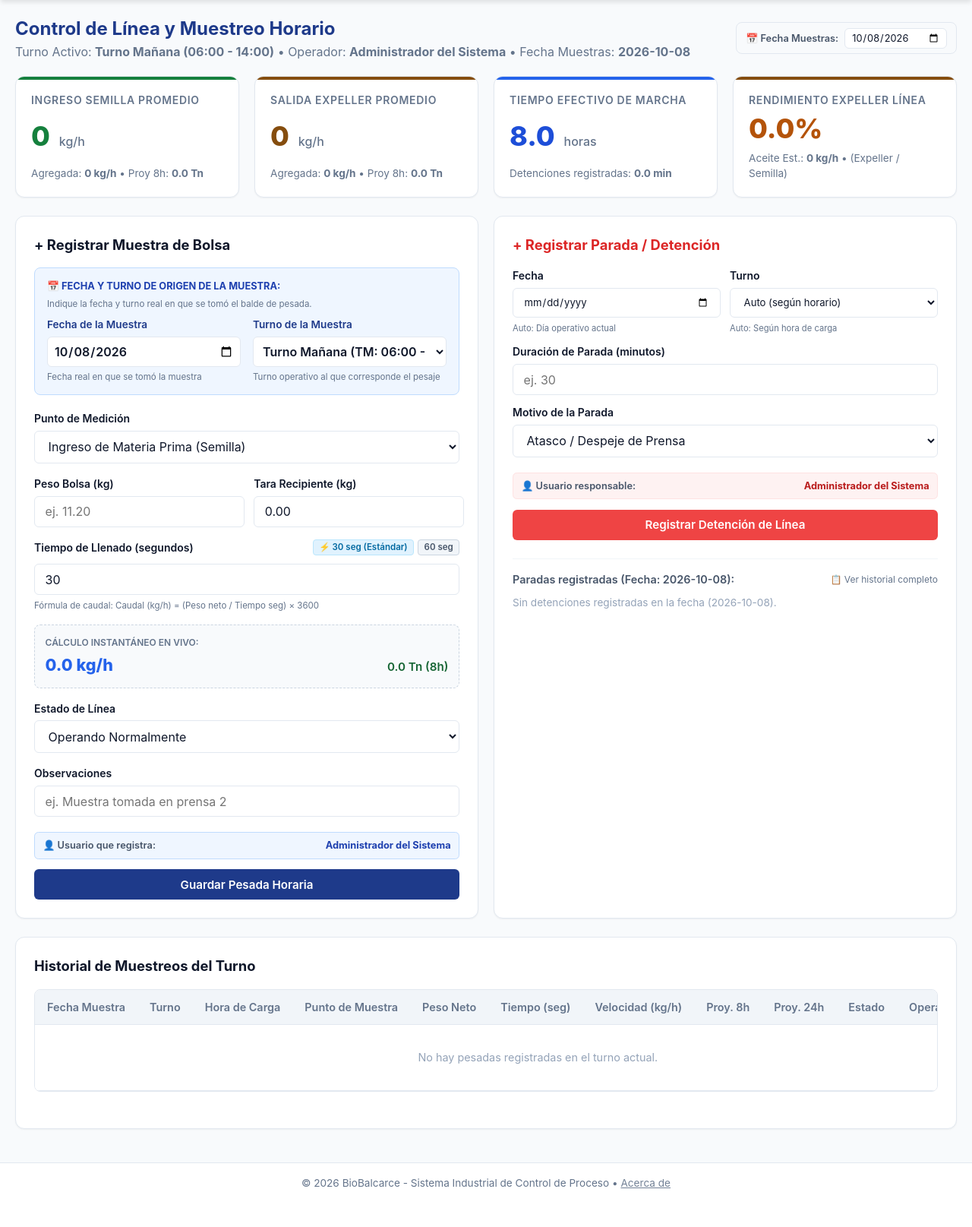
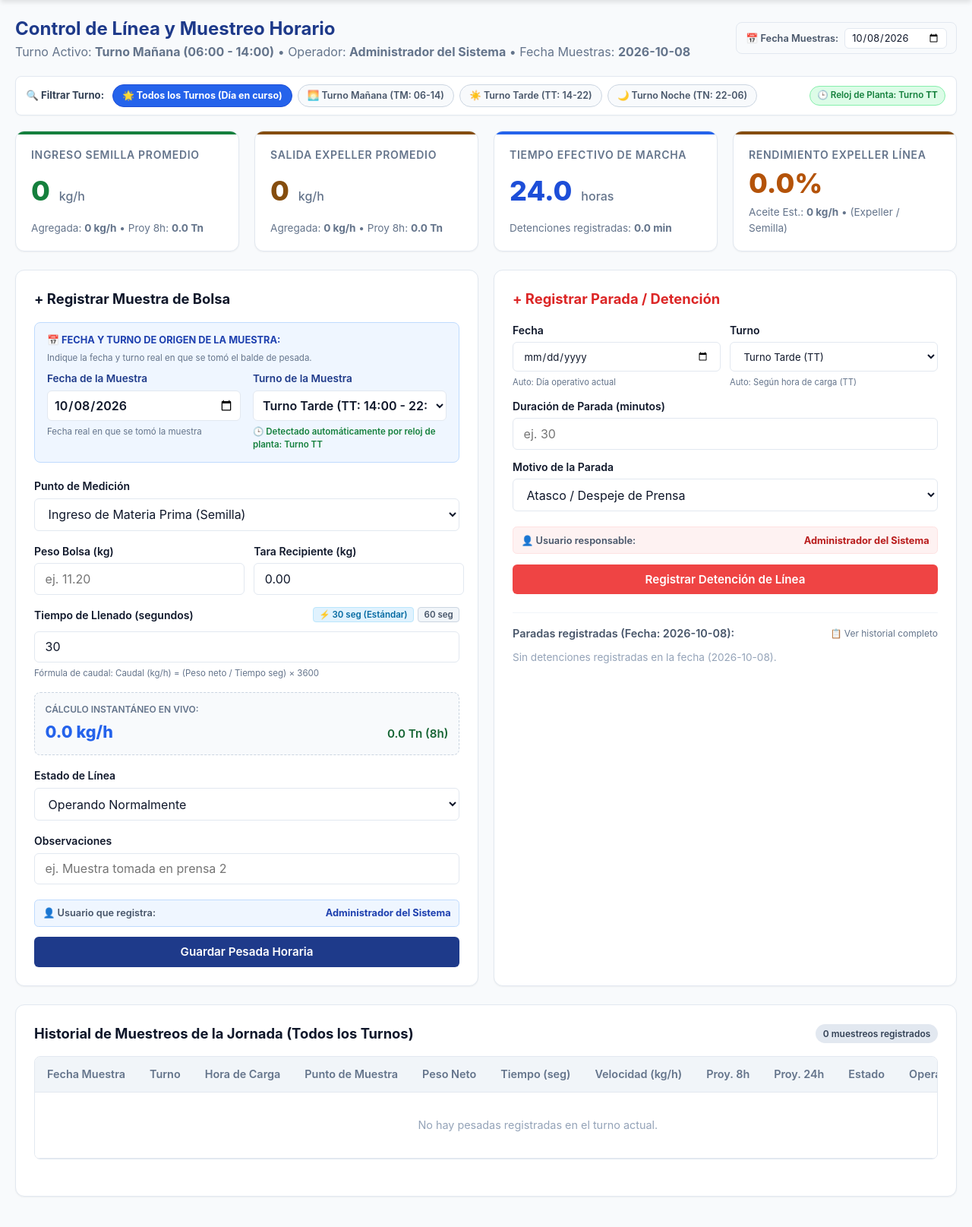
Before and after one commit to puntoAR/Aceitera, a Flask app: page /production/ in a window 1280 px wide; the page is wider, and only the part inside the window is pictured. Shown: the part 105-1720 px from the top of that part at 76% size. Before the commit the page ends 1669 px from the top of that part, so only its background shows below. Run offline with Flask 3, Linux system fonts and the light colour scheme; the visitor is signed in with stand-in values (Sample User, id 1); data comes from the database, SQL or seed files in the repository; data that the repository does not hold is empty.

Commit message:
fix(production): selector de turnos en vista, deteccion automatica segun reloj de planta y migracion v26 para correccion de turno tarde v1.3.4

```diff
--- a/modules/production/routes.py
+++ b/modules/production/routes.py
@@ -15,8 +15,8 @@ from core.error_logger import log_error
 from core.audit import record_audit_event
 # Importa utilidades de conversion numerica segura
 from core.utils import safe_float
-# Importa funcion horaria oficial de fecha de planta
-from core.timezone import get_plant_today_str
+# Importa funcion horaria oficial de fecha de planta y franja horaria segun reloj
+from core.timezone import get_plant_today_str, determine_time_slot
 
 # Define el Blueprint para produccion
 production_bp = Blueprint('production', __name__, url_prefix='/production')
@@ -27,28 +27,39 @@ production_bp = Blueprint('production', __name__, url_prefix='/production')
 @roles_required('usuario', 'admin_sistema')
 # Controlador de vista principal
 def index():
-    # Obtiene el turno activo actual
+    # Obtiene el turno activo configurado en planta
     active_shift = get_active_shift()
     # Obtiene la fecha oficial de planta
     plant_today = get_plant_today_str()
     # Extrae la fecha objetivo del query param o usa la de hoy
-    target_date = request.args.get('target_date', plant_today)
+    target_date = request.args.get('target_date', plant_today).strip()
     # Bandera para consultar todas las paradas o unicamente las de la fecha en curso
     show_all_stops = request.args.get('all_stops', '0') == '1'
-    # Obtiene las ultimas pesadas del turno activo ordenadas cronologicamente
-    weighings = get_recent_weighings(shift_id=active_shift['shift_id'], limit=30)
-    # Obtiene el resumen de velocidad y proyecciones filtradas por fecha de muestra
-    summary = get_shift_speed_summary(shift_id=active_shift['shift_id'], target_date=target_date)
-    # Obtiene las paradas registradas en la fecha operativa en curso (o todo el historial si se solicita)
-    if show_all_stops:
-        # Consulta historial completo sin filtro de fecha
-        stops = get_shift_stops(target_date=None)
-    # Si se visualiza el reporte normal
+
+    # Obtiene el turno en curso segun el reloj oficial de planta (06-14: TM, 14-22: TT, 22-06: TN)
+    clock_slot = determine_time_slot()
+    clock_shift_id = clock_slot['shift_id']
+
+    # Filtro de turno en la vista: 'all' (por defecto para ver toda la jornada), 'TM', 'TT', 'TN'
+    selected_shift = request.args.get('shift', 'all').strip()
+
+    # Si se selecciona 'all', consulta todas las pesadas de la fecha en curso
+    if selected_shift == 'all':
+        weighings = get_recent_weighings(target_date=target_date, limit=50)
+        summary = get_shift_speed_summary(shift_id='all', target_date=target_date)
+        stops = get_shift_stops(target_date=None if show_all_stops else target_date)
     else:
-        # Filtra exclusivamente por la fecha en curso
-        stops = get_shift_stops(target_date=target_date)
-    # Renderiza la vista de produccion pasando fecha, turno y bandera de paradas
+        weighings = get_recent_weighings(shift_id=selected_shift, target_date=target_date, limit=50)
+        # Si no hay pesadas en la fecha exacta para ese turno, trae las ultimas del turno como respaldo
+        if not weighings:
+            weighings = get_recent_weighings(shift_id=selected_shift, limit=30)
+        summary = get_shift_speed_summary(shift_id=selected_shift, target_date=target_date)
+        stops = get_shift_stops(shift_id=selected_shift, target_date=None if show_all_stops else target_date)
+
+    # Renderiza la vista de produccion pasando fecha, turno seleccionado, turno de reloj y bandera de paradas
     return render_template('production.html', active_shift=active_shift,
+                           clock_shift_id=clock_shift_id,
+                           selected_shift=selected_shift,
                            weighings=weighings, summary=summary, stops=stops,
                            plant_today=plant_today, target_date=target_date,
                            show_all_stops=show_all_stops)
@@ -239,10 +250,15 @@ def api_shift_summary():
     active_shift = get_active_shift()
     # Obtiene la fecha objetivo desde los parametros o usa la fecha oficial de planta
     target_date = request.args.get('target_date', get_plant_today_str())
-    # Obtiene el resumen del turno activo para la fecha dada
-    summary = get_shift_speed_summary(shift_id=active_shift['shift_id'], target_date=target_date)
-    # Obtiene las ultimas 20 pesadas
-    weighings = get_recent_weighings(shift_id=active_shift['shift_id'], limit=20)
+    # Obtiene el filtro de turno (por defecto 'all')
+    shift_param = request.args.get('shift', 'all').strip()
+    # Obtiene el resumen del turno para la fecha dada
+    summary = get_shift_speed_summary(shift_id=shift_param, target_date=target_date)
+    # Obtiene las ultimas 20 pesadas segun el filtro
+    if shift_param == 'all':
+        weighings = get_recent_weighings(target_date=target_date, limit=20)
+    else:
+        weighings = get_recent_weighings(shift_id=shift_param, target_date=target_date, limit=20)
     # Retorna respuesta en formato JSON
     return jsonify({'summary': summary, 'weighings': weighings})
 
--- a/static/js/sw.js
+++ b/static/js/sw.js
@@ -1,5 +1,5 @@
 // Service Worker para la Progressive Web App (PWA) de BioBalcarce
-const CACHE_NAME = 'biobalcarce-pwa-v1.3.3'; // Identificador unico de version de cache actualizada v1.3.3
+const CACHE_NAME = 'biobalcarce-pwa-v1.3.4'; // Identificador unico de version de cache actualizada v1.3.4
 const STATIC_ASSETS = [ // Lista de recursos estaticos a pre-cachear
     '/static/css/styles.css', // Hoja de estilos principal del sistema
     '/static/js/app.js', // Logica de interfaz y calculos en vivo
--- a/templates/base.html
+++ b/templates/base.html
@@ -29,7 +29,7 @@
     <meta http-equiv="Pragma" content="no-cache">
     <meta http-equiv="Expires" content="0">
     <!-- Vinculo a la hoja de estilos CSS propia (con versionado para invalidar cache del navegador) -->
-    <link rel="stylesheet" href="{{ url_for('static', filename='css/styles.css') }}?v=2.9">
+    <link rel="stylesheet" href="{{ url_for('static', filename='css/styles.css') }}?v=3.0">
 
 
 
--- a/templates/production.html
+++ b/templates/production.html
@@ -26,6 +26,8 @@
         </div>
         <!-- Selector de fecha para evaluar el turno -->
         <form method="GET" action="{{ url_for('production.index') }}" style="display: flex; align-items: center; gap: 0.5rem; background: #f8fafc; border: 1px solid #e2e8f0; padding: 0.4rem 0.75rem; border-radius: 0.5rem;">
+            <!-- Mantiene el filtro de turno seleccionado -->
+            <input type="hidden" name="shift" value="{{ selected_shift }}">
             <!-- Etiqueta de selector de fecha -->
             <label for="target_date" style="font-size: 0.8rem; font-weight: 600; color: #475569; margin: 0;">📅 Fecha Muestras:</label>
             <!-- Input de fecha objetivo -->
@@ -37,6 +39,28 @@
     <!-- Cierre de contenedor flexible -->
     </div>
 <!-- Cierre de cabecera -->
+</div>
+
+<!-- ========================================================================= -->
+<!-- BARRA DE FILTRADO POR TURNO Y ESTADO DEL RELOJ INDUSTRIAL                -->
+<!-- ========================================================================= -->
+<div style="display: flex; gap: 0.45rem; align-items: center; flex-wrap: wrap; margin-bottom: 1.25rem; background: #ffffff; border: 1px solid #e2e8f0; padding: 0.6rem 0.85rem; border-radius: 0.5rem; box-shadow: 0 1px 2px rgba(0,0,0,0.03);">
+    <span style="font-size: 0.82rem; font-weight: 700; color: #334155; margin-right: 0.25rem;">🔍 Filtrar Turno:</span>
+    <a href="{{ url_for('production.index', target_date=target_date, shift='all') }}" class="btn" style="font-size: 0.78rem; padding: 0.3rem 0.75rem; border-radius: 9999px; text-decoration: none; {% if selected_shift == 'all' %}background: #2563eb; color: white; font-weight: 700; border: 1px solid #1d4ed8;{% else %}background: #f8fafc; color: #475569; border: 1px solid #cbd5e1;{% endif %}">
+        🌟 Todos los Turnos (Día en curso)
+    </a>
+    <a href="{{ url_for('production.index', target_date=target_date, shift='TM') }}" class="btn" style="font-size: 0.78rem; padding: 0.3rem 0.75rem; border-radius: 9999px; text-decoration: none; {% if selected_shift == 'TM' %}background: #0284c7; color: white; font-weight: 700; border: 1px solid #0369a1;{% else %}background: #f8fafc; color: #475569; border: 1px solid #cbd5e1;{% endif %}">
+        🌅 Turno Mañana (TM: 06-14)
+    </a>
+    <a href="{{ url_for('production.index', target_date=target_date, shift='TT') }}" class="btn" style="font-size: 0.78rem; padding: 0.3rem 0.75rem; border-radius: 9999px; text-decoration: none; {% if selected_shift == 'TT' %}background: #d97706; color: white; font-weight: 700; border: 1px solid #b45309;{% else %}background: #f8fafc; color: #475569; border: 1px solid #cbd5e1;{% endif %}">
+        ☀️ Turno Tarde (TT: 14-22)
+    </a>
+    <a href="{{ url_for('production.index', target_date=target_date, shift='TN') }}" class="btn" style="font-size: 0.78rem; padding: 0.3rem 0.75rem; border-radius: 9999px; text-decoration: none; {% if selected_shift == 'TN' %}background: #475569; color: white; font-weight: 700; border: 1px solid #334155;{% else %}background: #f8fafc; color: #475569; border: 1px solid #cbd5e1;{% endif %}">
+        🌙 Turno Noche (TN: 22-06)
+    </a>
+    <span style="font-size: 0.73rem; color: #15803d; background: #dcfce7; padding: 0.2rem 0.6rem; border-radius: 9999px; border: 1px solid #86efac; font-weight: 600; margin-left: auto;">
+        🕒 Reloj de Planta: Turno <strong>{{ clock_shift_id }}</strong>
+    </span>
 </div>
 
 <!-- ========================================================================= -->
@@ -141,15 +165,15 @@
                         <!-- Selector de turno -->
                         <select class="form-select" id="shift_id" name="shift_id" required style="padding: 0.5rem; font-weight: 600;">
                             <!-- Opcion Turno Manana -->
-                            <option value="TM" {% if active_shift.shift_id == 'TM' %}selected{% endif %}>Turno Mañana (TM: 06:00 - 14:00)</option>
+                            <option value="TM" {% if clock_shift_id == 'TM' %}selected{% endif %}>Turno Mañana (TM: 06:00 - 14:00)</option>
                             <!-- Opcion Turno Tarde -->
-                            <option value="TT" {% if active_shift.shift_id == 'TT' %}selected{% endif %}>Turno Tarde (TT: 14:00 - 22:00)</option>
+                            <option value="TT" {% if clock_shift_id == 'TT' %}selected{% endif %}>Turno Tarde (TT: 14:00 - 22:00)</option>
                             <!-- Opcion Turno Noche -->
-                            <option value="TN" {% if active_shift.shift_id == 'TN' %}selected{% endif %}>Turno Noche (TN: 22:00 - 06:00)</option>
+                            <option value="TN" {% if clock_shift_id == 'TN' %}selected{% endif %}>Turno Noche (TN: 22:00 - 06:00)</option>
                         <!-- Cierre de select -->
                         </select>
                         <!-- Descripcion auxiliar -->
-                        <small style="color: #64748b; font-size: 0.72rem;">Turno operativo al que corresponde el pesaje</small>
+                        <small style="color: #15803d; font-size: 0.72rem; font-weight: 600;">🕒 Detectado automáticamente por reloj de planta: Turno {{ clock_shift_id }}</small>
                     <!-- Cierre de grupo turno -->
                     </div>
                 <!-- Cierre de grilla -->
@@ -241,14 +265,13 @@
                     <small style="color: #64748b; font-size: 0.7rem;">Auto: Día operativo actual</small>
                 </div>
                 <div class="form-group">
-                    <label class="form-label" for="shift_id">Turno</label>
-                    <select class="form-select" id="shift_id" name="shift_id" style="font-size: 0.82rem;">
-                        <option value="">Auto (según horario)</option>
-                        <option value="TM">Turno Mañana (TM)</option>
-                        <option value="TT">Turno Tarde (TT)</option>
-                        <option value="TN">Turno Noche (TN)</option>
+                    <label class="form-label" for="stop_shift_id">Turno</label>
+                    <select class="form-select" id="stop_shift_id" name="shift_id" style="font-size: 0.82rem;">
+                        <option value="TM" {% if clock_shift_id == 'TM' %}selected{% endif %}>Turno Mañana (TM)</option>
+                        <option value="TT" {% if clock_shift_id == 'TT' %}selected{% endif %}>Turno Tarde (TT)</option>
+                        <option value="TN" {% if clock_shift_id == 'TN' %}selected{% endif %}>Turno Noche (TN)</option>
                     </select>
-                    <small style="color: #64748b; font-size: 0.7rem;">Auto: Según hora de carga</small>
+                    <small style="color: #64748b; font-size: 0.7rem;">Auto: Según hora de carga ({{ clock_shift_id }})</small>
                 </div>
             </div>
 
@@ -375,9 +398,14 @@
 <!-- TABLA DETALLADA DE PESADAS DEL TURNO                                      -->
 <!-- ========================================================================= -->
 <div class="form-card">
-    <h3 style="font-size: 1.15rem; font-weight: 700; color: #0f172a; margin-bottom: 1rem;">
-        Historial de Muestreos del Turno
-    </h3>
+    <div style="display: flex; justify-content: space-between; align-items: center; margin-bottom: 1rem; flex-wrap: wrap; gap: 0.5rem;">
+        <h3 style="font-size: 1.15rem; font-weight: 700; color: #0f172a; margin: 0;">
+            Historial de Muestreos {% if selected_shift == 'all' %}de la Jornada (Todos los Turnos){% else %}del Turno {{ selected_shift }}{% endif %}
+        </h3>
+        <span style="font-size: 0.75rem; background: #e2e8f0; color: #334155; padding: 0.2rem 0.6rem; border-radius: 9999px; font-weight: 600;">
+            {{ weighings|length }} muestreos registrados
+        </span>
+    </div>
     <div class="table-responsive">
         <table class="table">
             <!-- Cabecera de la tabla de pesadas -->
@@ -426,8 +454,8 @@
                     </td>
                     <!-- Turno al que corresponde la muestra -->
                     <td>
-                        <!-- Badge de turno -->
-                        <span style="font-size: 0.75rem; font-weight: 600; background: #e0f2fe; color: #0369a1; padding: 0.15rem 0.45rem; border-radius: 9999px; white-space: nowrap;">
+                        <!-- Badge de turno con codigo de color -->
+                        <span style="font-size: 0.75rem; font-weight: 700; padding: 0.15rem 0.5rem; border-radius: 9999px; white-space: nowrap; {% if w.shift_id == 'TT' %}background: #fef3c7; color: #92400e; border: 1px solid #fde68a;{% elif w.shift_id == 'TM' %}background: #e0f2fe; color: #0369a1; border: 1px solid #bae6fd;{% else %}background: #f1f5f9; color: #334155; border: 1px solid #cbd5e1;{% endif %}">
                             <!-- Muestra codigo de turno -->
                             {{ w.shift_id or '-' }}
                         <!-- Cierre de badge -->
@@ -435,9 +463,9 @@
                     <!-- Cierre celda turno -->
                     </td>
                     <!-- Hora en que se asento en el sistema -->
-                    <td style="color: #64748b; font-size: 0.8rem;">
-                        <!-- Muestra hora de carga HH:MM -->
-                        {{ w.timestamp.split(' ')[-1][:5] if ' ' in w.timestamp else w.timestamp }}
+                    <td style="color: #64748b; font-size: 0.8rem; white-space: nowrap;">
+                        <!-- Muestra hora de carga exacta con segundos como en auditoria -->
+                        <strong style="color: #1e293b;">{{ w.timestamp.split(' ')[-1] if ' ' in w.timestamp else w.timestamp }}</strong>
                     <!-- Cierre celda hora de carga -->
                     </td>
                     <!-- Punto de muestreo en planta -->
--- a/version.json
+++ b/version.json
@@ -1,8 +1,9 @@
 {
-  "version": "1.3.3",
+  "version": "1.3.4",
   "release_date": "2026-10-05",
   "app_name": "BioBalcarce Control Industrial",
   "changelog": [
+    "v1.3.4 - Visibilidad integral de muestreos de producción: selector de turnos en vivo (Todos los Turnos, TM, TT, TN), detección automática de turno en formulario según reloj de planta (UTC-3), corrección retroactiva de pesada de expeller a Turno Tarde (migración v26) y visualización de hora de carga exacta con segundos",
     "v1.3.3 - Corrección de evolución horaria de velocidad y muestreos: exclusividad estricta del día en curso por defecto, erradicación de mezclas con datos históricos pasados y eliminación de valores simulados",
     "v1.3.2 - Botones directos de Calibrar Silos en encabezado de Dashboard, tarjetas y formulario de Cubicaje; migración v25 con recálculo integral forzado de todas las mediciones registradas; nuevo botón de recálculo masivo; invalidación de caché PWA v1.3.2 y cabeceras anti-caché",
     "v1.3.1 - Calibración técnica de silos (Silo 3 y 4: cono 2.00m, copete 2.00m; Silo Verde: cono 2.50m; Chapa Rota: cono 1.00m), densidad real de expeller (415 kg/m3 para 24-25 Tn), botón de calibración en dashboard y panel completo de configuración de parámetros de silos con recálculo automático",
```
Also changed, not shown: core/migrations.py (+14 -1 lines), modules/production/service.py (+64 -82 lines).
